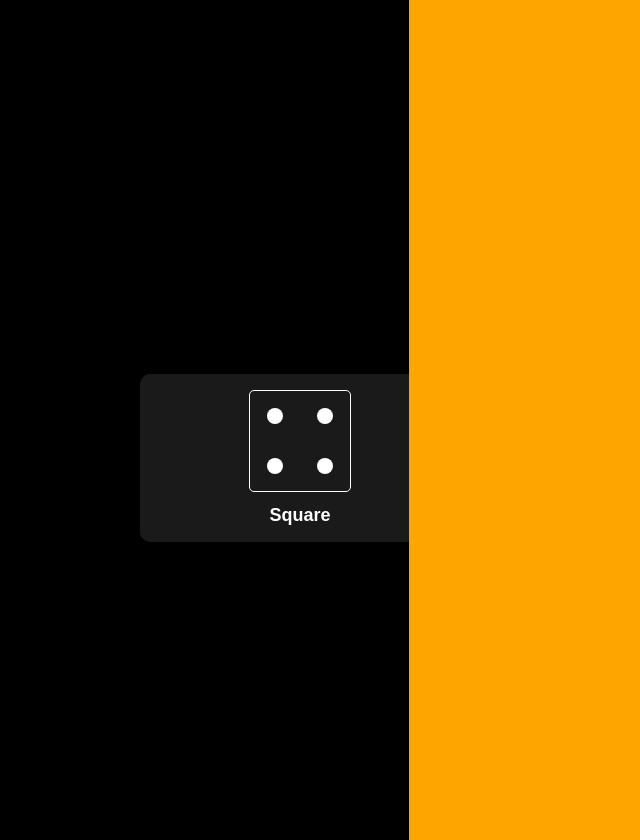
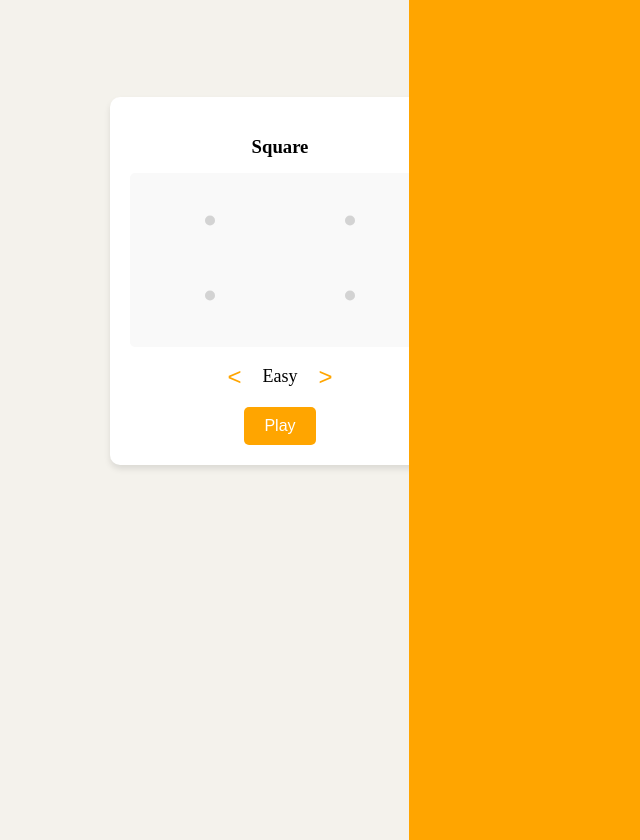
Before and after one commit to LeDevNovice/StellarFlow, a React (Vite) app: page / in a window 1280 px wide. Both pictures are taken after a click on the button "Play". Shown: the whole page, without its empty margins (0-640 px from the left). Built offline with nearby package versions, Linux system fonts and the light colour scheme.

Commit message:
wip: simplify level and difficulty selection

```diff
--- a/src/App.tsx
+++ b/src/App.tsx
@@ -1,33 +1,47 @@
-import { useState } from "react";
+import { useState } from 'react';
 
+import HomeScreen from './components/HomeScreen/HomeScreen';
+import HelpScreen from './components/HelpScreen/HelpScreen';
+import GameContainer from './components/GameContainer/GameContainer';
+import LevelSelection from './components/LevelSelection/LevelSelection';
 import TransitionAnimation from './components/TransitionAnimation/TransitionAnimation';
-import GameContainer from './components/GameContainer/GameContainer';
-import HelpScreen from './components/HelpScreen/HelpScreen';
-import HomeScreen from './components/HomeScreen/HomeScreen';
 import { GameProvider } from './context/GameProvider';
+import { Level } from './models/level.model';
 
 function App() {
-  const [currentScreen, setCurrentScreen] = useState<'home' | 'levels' | 'help' | 'playing'>('home');
+  const [currentScreen, setCurrentScreen] = useState<'home' | 'level-selection' | 'help' | 'playing'>('home');
+  const [selectedLevel, setSelectedLevel] = useState<Level | null>(null);
   const [isTransitioning, setIsTransitioning] = useState(false);
-  const [nextScreen, setNextScreen] = useState<'home' | 'levels' | 'help' | 'playing'>('home');
+  const [nextScreen, setNextScreen] = useState<'home' | 'level-selection' | 'help' | 'playing'>('home');
+  const [selectedDifficulty, setSelectedDifficulty] = useState<number>(1);
 
   const handlePlay = () => {
-    setNextScreen('levels');
+    setCurrentScreen('level-selection');
+    setNextScreen('level-selection');
     setIsTransitioning(true);
   };
 
   const handleHelp = () => {
+    setCurrentScreen('help');
     setNextScreen('help');
     setIsTransitioning(true);
   };
 
   const handleBackToHome = () => {
+    setCurrentScreen('home');
     setNextScreen('home');
     setIsTransitioning(true);
   };
 
+  const handleStartGame = (level: Level, difficulty: number) => {
+    setSelectedLevel(level);
+    setSelectedDifficulty(difficulty);
+    setCurrentScreen('playing');
+  };
+
   const handleRestartGame = () => {
-    setNextScreen('levels');
+    setCurrentScreen('level-selection');
+    setNextScreen('level-selection');
     setIsTransitioning(true);
   };
 
@@ -43,8 +57,11 @@ function App() {
     <GameProvider>
       {currentScreen === 'home' && <HomeScreen onPlay={handlePlay} onHelp={handleHelp} />}
       {currentScreen === 'help' && <HelpScreen onBack={handleBackToHome} />}
-      {currentScreen === 'levels' && (
+      {currentScreen === 'level-selection' && <LevelSelection onStartGame={handleStartGame} />}
+      {currentScreen === 'playing' && selectedLevel && (
         <GameContainer
+          level={selectedLevel}
+          difficulty={selectedDifficulty}
           onBackToHome={handleBackToHome}
           onRestartGame={handleRestartGame}
         />
@@ -56,7 +73,7 @@ function App() {
         />
       )}
     </GameProvider>
-  )
+  );
 }
 
-export default App
+export default App;
--- a/src/components/GameContainer/GameContainer.tsx
+++ b/src/components/GameContainer/GameContainer.tsx
@@ -1,50 +1,28 @@
-import { useContext, useState } from "react";
+import { useContext, useEffect } from 'react';
 
-import GameCanvas from "../GameCanvas/GameCanvas";
-import LevelSelector from "../LevelSelector/LevelSelector";
-import EndScreen from "../EndScreen/EndScreen";
-import { Level } from "../../models/level.model";
-import { GameContext } from "../../context/GameProvider";
-import { GameContainerProps } from "./gameContainer.interface";
-import DifficultySelector from "../DifficultySelector/DifficultySelector";
+import GameCanvas from '../GameCanvas/GameCanvas';
+import EndScreen from '../EndScreen/EndScreen';
+import { GameContext } from '../../context/GameProvider';
+import { GameContainerProps } from './gameContainer.interface';
 
-function GameContainer({ onBackToHome, onRestartGame }: GameContainerProps) {
-  const [gameStarted, setGameStarted] = useState(false);
-  const [selectedLevel, setSelectedLevel] = useState<Level | null>(null);
-  const [selectedDifficulty, setSelectedDifficulty] = useState<number>(0);
+function GameContainer({ level, difficulty, onBackToHome, onRestartGame }: GameContainerProps) {
+  const { setCurrentLevel, setCurrentDifficulty, gameState, score } = useContext(GameContext)!;
 
-  const { gameState, score, setCurrentLevel, setCurrentDifficulty, setGameState } = useContext(GameContext)!;
-
-  const handleLevelSelect = (level: Level) => {
-    setSelectedLevel(level);
-  };
-
-  const handleDifficultySelect = (difficulty: number) => {
-    setSelectedDifficulty(difficulty);
-    setCurrentLevel(selectedLevel!);
+  useEffect(() => {
+    setCurrentLevel(level);
     setCurrentDifficulty(difficulty);
-    setGameStarted(true);
-    setGameState('playing');
-  };
+  }, [level, difficulty, setCurrentLevel, setCurrentDifficulty]);
 
   return (
     <div className="App">
-      {!gameStarted ? (
-        !selectedLevel ? (
-          <LevelSelector onSelectLevel={handleLevelSelect} />
-        ) : !selectedDifficulty ? (
-          <DifficultySelector onSelectDifficulty={handleDifficultySelect} />
-        ) : null
-      ) : gameState === 'completed' ? (
+      {gameState === 'completed' ? (
         <EndScreen
           score={score}
           onRestartGame={onRestartGame}
           onBackToHome={onBackToHome}
         />
       ) : (
-        <>
-          <GameCanvas />
-        </>
+        <GameCanvas />
       )}
     </div>
   );
--- a/src/components/GameContainer/gameContainer.interface.ts
+++ b/src/components/GameContainer/gameContainer.interface.ts
@@ -1,4 +1,8 @@
+import { Level } from "../../models/level.model";
+
 export interface GameContainerProps {
+  level: Level;
+  difficulty: number;
   onBackToHome: () => void;
   onRestartGame: () => void;
 }
--- /dev/null
+++ b/src/components/LevelSelection/LevelSelection.css
@@ -0,0 +1,87 @@
+.level-selection {
+    display: flex;
+    flex-direction: column;
+    align-items: center;
+    background-color: #F4F2EC;
+    min-height: 100vh;
+    padding: 20px;
+  }
+
+  .level-selection h2 {
+    margin-bottom: 30px;
+    color: #000;
+  }
+
+  .level-cards {
+    display: flex;
+    flex-wrap: wrap;
+    gap: 20px;
+    justify-content: center;
+  }
+
+  .level-card {
+    background-color: #fff;
+    border-radius: 10px;
+    box-shadow: 0 4px 6px rgba(0, 0, 0, 0.1);
+    width: 300px;
+    padding: 20px;
+    text-align: center;
+    position: relative;
+  }
+
+  .level-title {
+    margin-bottom: 15px;
+    color: #000;
+  }
+
+  .level-thumbnail {
+    background-color: #f9f9f9;
+    border-radius: 5px;
+    padding: 10px;
+    margin-bottom: 15px;
+    position: relative;
+  }
+
+  .level-thumbnail svg {
+    width: 100%;
+    height: 150px;
+  }
+
+  .level-thumbnail circle {
+    fill: #D3D3D3;
+  }
+
+  .difficulty-selector {
+    display: flex;
+    align-items: center;
+    justify-content: center;
+    margin-bottom: 15px;
+  }
+
+  .difficulty-selector button {
+    background: none;
+    border: none;
+    font-size: 24px;
+    cursor: pointer;
+    color: #FFA500;
+  }
+
+  .difficulty-selector span {
+    margin: 0 15px;
+    font-size: 18px;
+    color: #000;
+  }
+
+  .play-button {
+    background-color: #FFA500;
+    border: none;
+    padding: 10px 20px;
+    color: #fff;
+    border-radius: 5px;
+    cursor: pointer;
+    font-size: 16px;
+  }
+
+  .play-button:hover {
+    background-color: #e69500;
+  }
--- /dev/null
+++ b/src/components/LevelSelection/LevelSelection.tsx
@@ -0,0 +1,73 @@
+import React, { useState } from 'react';
+
+import { Level } from '../../models/level.model';
+import { levels } from '../../level/level';
+import './LevelSelection.css';
+
+interface LevelSelectionProps {
+  onStartGame: (level: Level, difficulty: number) => void;
+}
+
+const LevelSelection: React.FC<LevelSelectionProps> = ({ onStartGame }) => {
+  const [selectedDifficulty, setSelectedDifficulty] = useState<{ [key: number]: number }>({});
+
+  const difficulties = ['Easy', 'Medium', 'Hard'];
+
+  const handleDifficultyChange = (levelId: number, direction: 'left' | 'right') => {
+    setSelectedDifficulty((prev) => {
+      const currentDifficulty = prev[levelId] || 0;
+      let newDifficultyIndex = currentDifficulty;
+
+      if (direction === 'left') {
+        newDifficultyIndex = (currentDifficulty - 1 + difficulties.length) % difficulties.length;
+      } else {
+        newDifficultyIndex = (currentDifficulty + 1) % difficulties.length;
+      }
+
+      return { ...prev, [levelId]: newDifficultyIndex };
+    });
+  };
+
+  return (
+    <div className="level-selection">
+      <h2>Select Your Level</h2>
+      <div className="level-cards">
+        {levels.map((level: Level) => {
+          const difficultyIndex = selectedDifficulty[level.id] || 0;
+          return (
+            <div key={level.id} className="level-card">
+              <h3 className="level-title">{level.name}</h3>
+              <div className="level-thumbnail">
+                {/* Représentation des planètes */}
+                <svg width="100%" height="100%">
+                  {level.planets.map((planet) => (
+                    <circle
+                      key={planet.id}
+                      cx={`${planet.position.x * 100}%`}
+                      cy={`${planet.position.y * 100}%`}
+                      r="5"
+                      fill="#ccc"
+                    />
+                  ))}
+                </svg>
+              </div>
+              <div className="difficulty-selector">
+                <button onClick={() => handleDifficultyChange(level.id, 'left')}>&lt;</button>
+                <span>{difficulties[difficultyIndex]}</span>
+                <button onClick={() => handleDifficultyChange(level.id, 'right')}>&gt;</button>
+              </div>
+              <button
+                className="play-button"
+                onClick={() => onStartGame(level, difficultyIndex + 1)}
+              >
+                Play
+              </button>
+            </div>
+          );
+        })}
+      </div>
+    </div>
+  );
+};
+
+export default LevelSelection;
```
